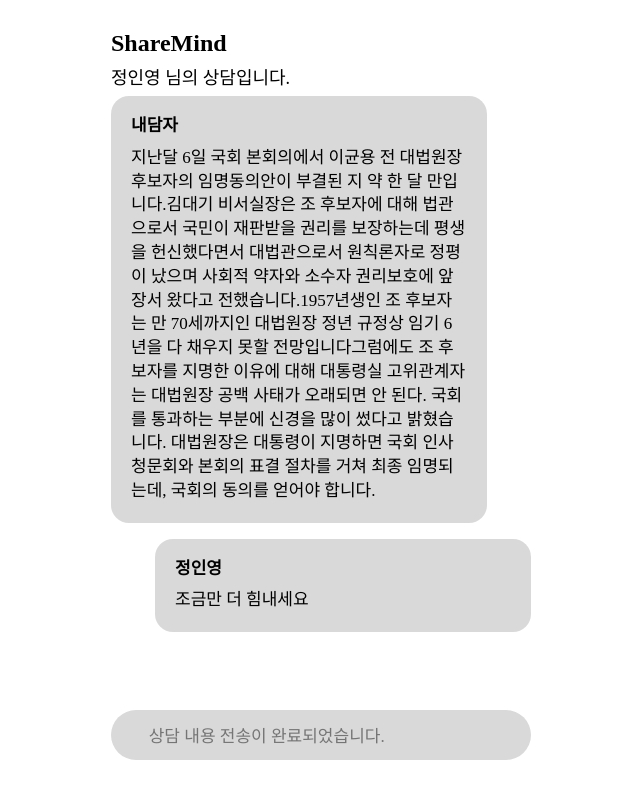
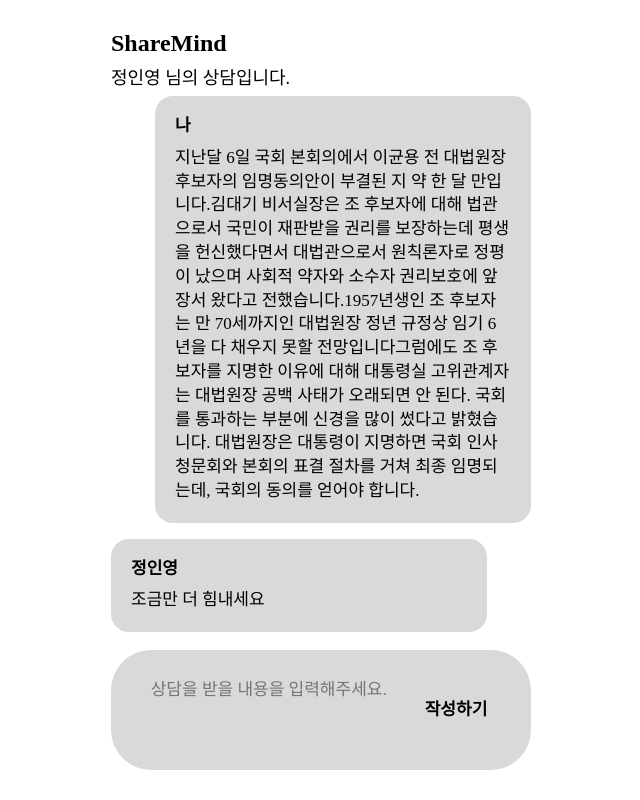
Before and after one commit to rmdnps10/sharemind-client, a React (Create React App) app: page /chat in a window 1280 px wide. Shown: the whole page, without its empty margins (319-959 px from the left). Built offline with nearby package versions, Linux system fonts and the light colour scheme.

Commit message:
Fix: 상담 메시지에 따라 input 상태 다르게 고침

```diff
--- a/src/components/Chatting/ChatInput.tsx
+++ b/src/components/Chatting/ChatInput.tsx
@@ -24,6 +24,7 @@ function ChatInput({
   const textSubmit = () => {
     setIsCaution(true);
   };
+  console.log(isActiveInput);
   return (
     <ChatInputWrapper>
       <ChatInputBox>
@@ -56,7 +57,7 @@ const ChatInputWrapper = styled.div`
   }
 
   position: fixed;
-  bottom: 4rem;
+  bottom: 3rem;
   display: flex;
   justify-content: center;
 `;
@@ -66,6 +67,7 @@ const ChatInputBox = styled.div`
   height: 3rem;
   border-radius: 4rem;
   background: rgba(217, 217, 217, 1);
+  height: 100px;
   padding: 1rem;
   gap: 1rem;
   display: flex;
@@ -74,7 +76,10 @@ const ChatInputBox = styled.div`
 `;
 const StyledInput = styled.textarea<{ value: string }>`
   width: 65%;
-  height: 1.7rem;
+  height: 100%;
+  box-sizing: border-box;
+  padding-top: 20px;
+  align-self: flex-start;
   @media (max-width: 767px) {
     font-size: 1.4rem;
   }
--- a/src/pages/ChatRoomPage.tsx
+++ b/src/pages/ChatRoomPage.tsx
@@ -35,13 +35,16 @@ const ChatRoomPage = () => {
   useEffect(() => {
     // 백엔드 연결시 axios.get 추가
     setName('정인영');
-    setIsCustomer(false);
+    setIsCustomer(true);
     setMessages({
       customer: [
         '지난달 6일 국회 본회의에서 이균용 전 대법원장 후보자의 임명동의안이 부결된 지 약 한 달 만입니다.김대기 비서실장은 조 후보자에 대해 법관으로서 국민이 재판받을 권리를 보장하는데 평생을 헌신했다면서 대법관으로서 원칙론자로 정평이 났으며 사회적 약자와 소수자 권리보호에 앞장서 왔다고 전했습니다.1957년생인 조 후보자는 만 70세까지인 대법원장 정년 규정상 임기 6년을 다 채우지 못할 전망입니다그럼에도 조 후보자를 지명한 이유에 대해 대통령실 고위관계자는 대법원장 공백 사태가 오래되면 안 된다. 국회를 통과하는 부분에 신경을 많이 썼다고 밝혔습니다.      대법원장은 대통령이 지명하면 국회 인사청문회와 본회의 표결 절차를 거쳐 최종 임명되는데, 국회의 동의를 얻어야 합니다.',
       ],
       counselor: ['조금만 더 힘내세요'],
     });
+    console.log(messages.customer.length);
+    console.log(messages.counselor.length);
+    console.log(messages);
     setIsVisibleIntro(false);
     if (isCustomer) {
       if (messages.counselor.length === 0 && messages.customer.length === 0) {
@@ -50,6 +53,7 @@ const ChatRoomPage = () => {
         messages.counselor.length === 1 &&
         messages.customer.length === 1
       ) {
+        console.log('here?');
         setIsActiveInput(true);
       } else {
         setIsActiveInput(false);
@@ -70,7 +74,7 @@ const ChatRoomPage = () => {
     }
     setIsActiveCounsel(true);
     // eslint-disable-next-line
-  }, [messages.customer.length, messages.counselor.length]);
+  }, [messages.customer.length, messages.counselor.length, isActiveInput]);
 
   return (
     <ChatRoomPageContainer>
```
